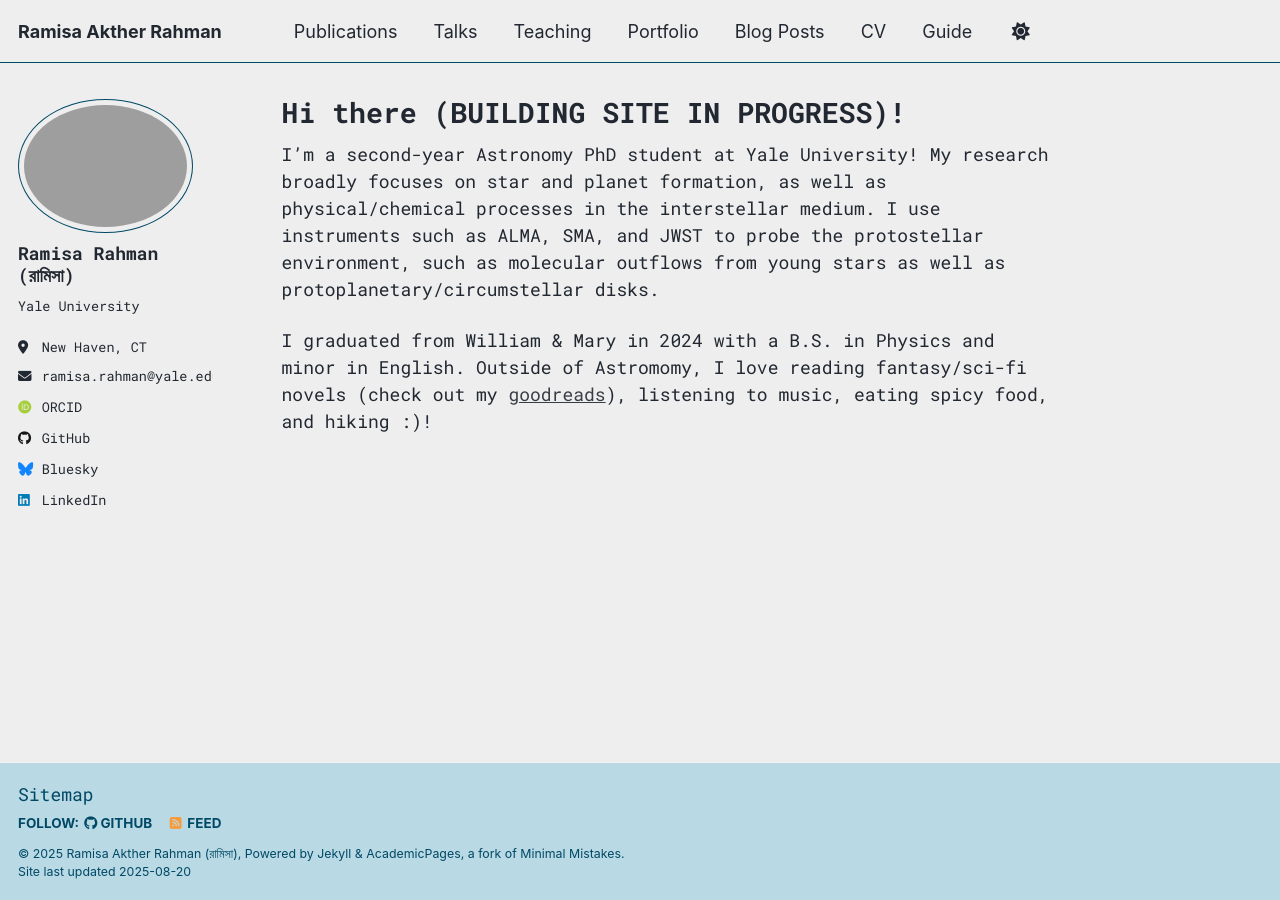
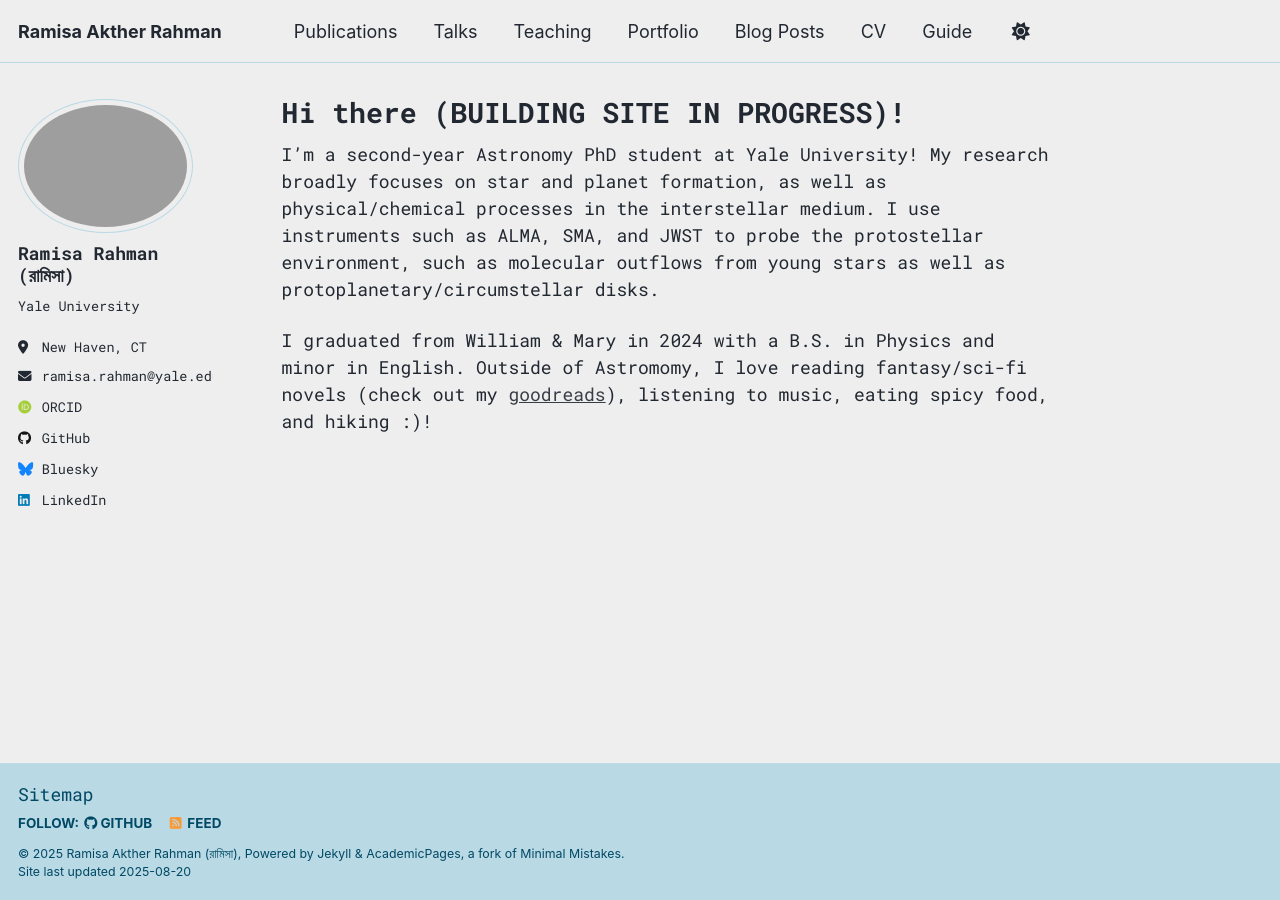
Before and after one commit to ramistarblob/ramistarblob.github.io, a Jekyll site: the page built from _pages/about.md, in a window 1280 px wide. Built offline with Jekyll 4.4.1, drawn with Linux system fonts in a browser that asks for light colours; some web fonts are replaced; a script that is not in the unit is left out.

Commit message:
Update _air_light.scss

```diff
--- a/_sass/theme/_air_light.scss
+++ b/_sass/theme/_air_light.scss
@@ -39,7 +39,7 @@ $sidebar-screen-min-width   : 1024px;
     --global-base-color                 : #{$background};
     --global-bg-color                   : #{$background};
     --global-footer-bg-color            : #{$footer};
-    --global-border-color               : #{$light-primary-color};
+    --global-border-color               : #{$footer};
     --global-dark-border-color          : #{$background-light};
     --global-code-background-color      : #fafafa;
     --global-code-text-color            : #{$darker-primary-color};
```
